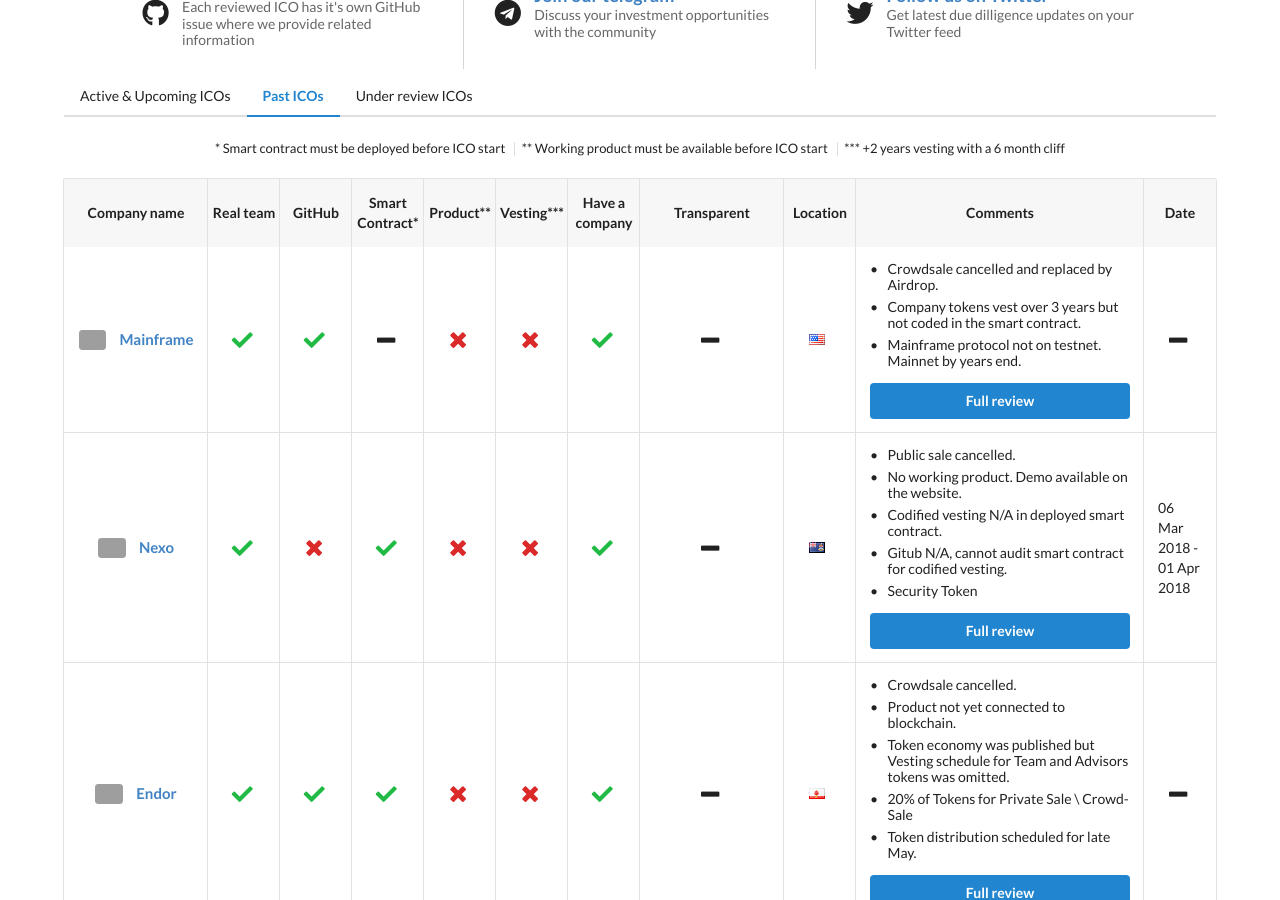
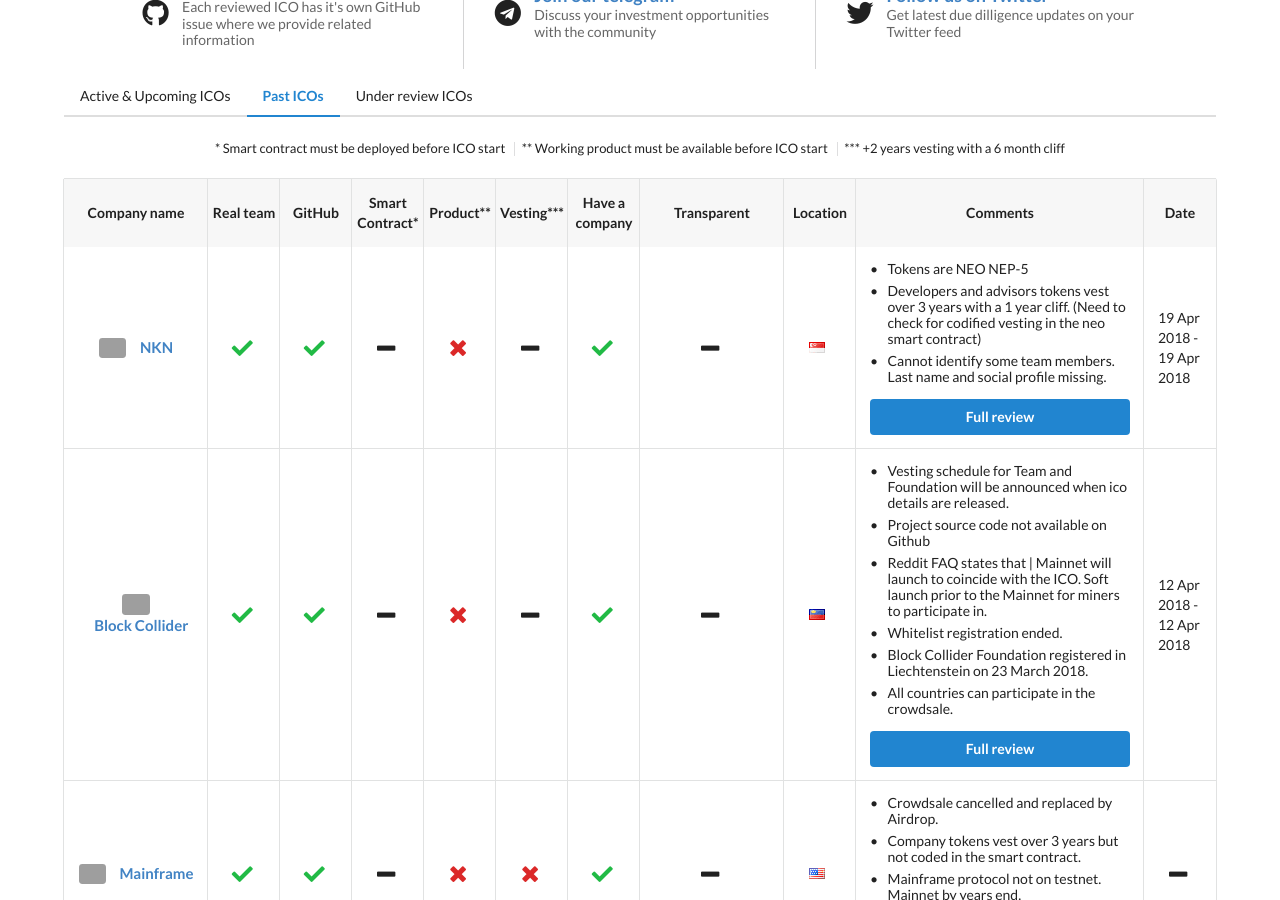
Before and after one commit to ico-check/ico-check, a Jekyll site: the page built from past.md, in a window 1280 px wide and 900 px high, scrolled down 265 px. Built offline with Jekyll 4.4.1, drawn with Linux system fonts in a browser that asks for light colours; nearby versions of some CDN libraries; grey boxes are pictures that could not be loaded.

Commit message:
NKN and Block collider moved from Active ICOs

```diff
--- a/_data/past-icos.yml
+++ b/_data/past-icos.yml
@@ -1,3 +1,46 @@
+- name: NKN
+  image: https://i.imgur.com/MNNLKbe.jpg
+  url: https://nkn.org/
+  real_team: true
+  github: true
+  smart_contract:
+  product: false
+  min_vesting:
+  have_company: true
+  transparent:
+  location: Singapore
+  comments:
+    - content: Tokens are NEO NEP-5
+    - content: Developers and advisors tokens vest over 3 years with a 1 year cliff. (Need to check for codified vesting in the neo smart contract)
+    - content: Cannot identify some team members. Last name and social profile missing.
+  ico_start_date: 2018-04-19T11:00:00Z
+  ico_end_date: 2018-04-19T11:00:00Z
+  safe:
+  issue_url: https://github.com/ico-check/ico-check/issues/75
+
+- name: Block Collider
+  image: https://i.imgur.com/CipbP8B.jpg
+  url: https://www.blockcollider.org/
+  real_team: true
+  github: true
+  smart_contract:
+  product: false
+  min_vesting:
+  have_company: true
+  transparent:
+  location: Liechtenstein
+  comments:
+    - content: Vesting schedule for Team and Foundation will be announced when ico details are released.
+    - content: Project source code not available on Github
+    - content: Reddit FAQ states that | Mainnet will launch to coincide with the ICO. Soft launch prior to the Mainnet for miners to participate in.
+    - content: Whitelist registration ended.
+    - content: Block Collider Foundation registered in Liechtenstein on 23 March 2018.
+    - content: All countries can participate in the crowdsale.
+  ico_start_date: 2018-04-12T11:00:00Z
+  ico_end_date: 2018-04-12T11:00:00Z
+  safe:
+  issue_url: https://github.com/ico-check/ico-check/issues/79
+
 - name: Mainframe
   image: https://i.imgur.com/Ln6COOt.jpg
   url: https://mainframe.com
```
